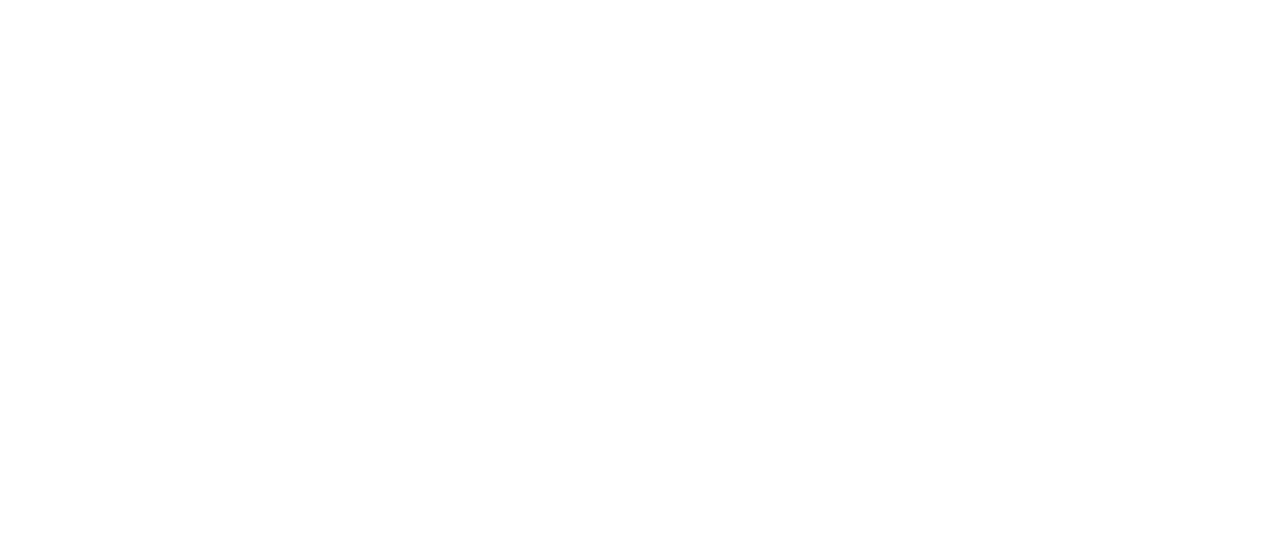
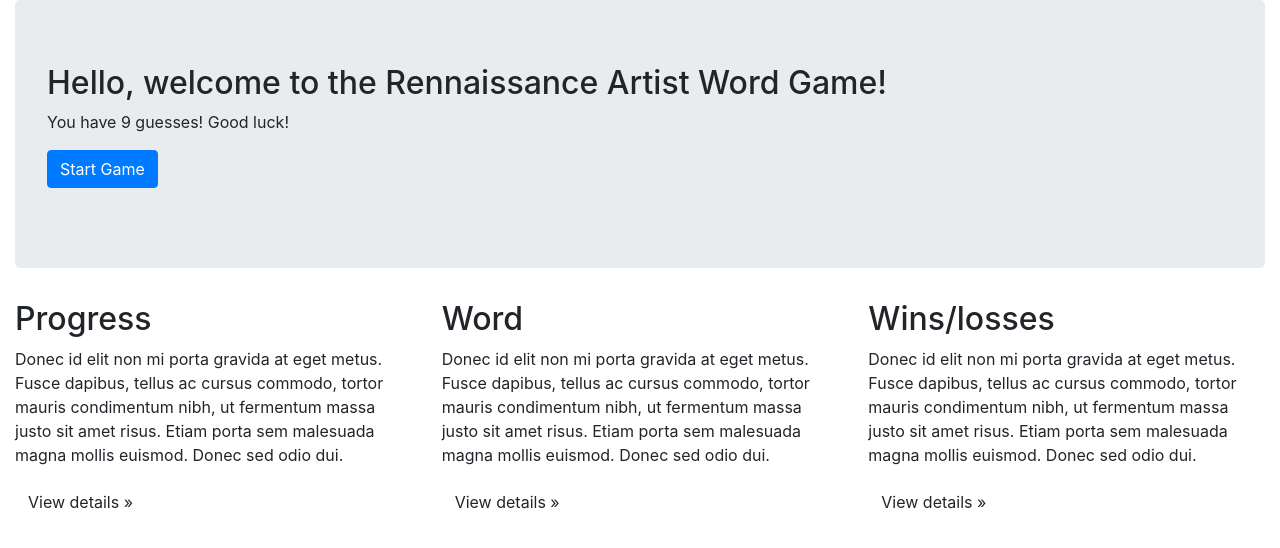
Before and after one commit to kayleighs/word-guess-game, a plain HTML site: page index.html in a window 1280 px wide. Drawn offline with nearby package versions, Linux system fonts and the light colour scheme.

Commit message:
finished functions and started html

```diff
--- a/index.html
+++ b/index.html
@@ -4,9 +4,71 @@
     <meta charset="UTF-8">
     <meta name="viewport" content="width=device-width, initial-scale=1.0">
     <meta http-equiv="X-UA-Compatible" content="ie=edge">
-    <title>Document</title>
+    <title>Word Guess Game</title>
+    <link rel="stylesheet" type=text/css href="style.css">
+    <link rel="stylesheet" href="https://stackpath.bootstrapcdn.com/bootstrap/4.3.1/css/bootstrap.min.css"
+        integrity="sha384-ggOyR0iXCbMQv3Xipma34MD+dH/1fQ784/j6cY/iJTQUOhcWr7x9JvoRxT2MZw1T" crossorigin="anonymous">
+
 </head>
 <body>
+    <div class="container-fluid">
+        <div class="row">
+            <div class="col-md-12">
+                <div class="jumbotron">
+                    <h2>
+                        Hello, welcome to the Rennaissance Artist Word Game!
+                    </h2>
+                    <p>
+                        You have 9 guesses! Good luck!
+                    </p>
+                    <p>
+                        <a class="btn btn-primary btn-large" href="#">Start Game</a>
+                    </p>
+                </div>
+            </div>
+        </div>
+        <div class="row">
+            <div class="col-md-4">
+                <h2>
+                    Progress
+                </h2>
+                <p>
+                    Donec id elit non mi porta gravida at eget metus. Fusce dapibus, tellus ac cursus commodo, tortor mauris
+                    condimentum nibh, ut fermentum massa justo sit amet risus. Etiam porta sem malesuada magna mollis
+                    euismod. Donec sed odio dui.
+                </p>
+                <p>
+                    <a class="btn" href="#">View details »</a>
+                </p>
+            </div>
+            <div class="col-md-4">
+                <h2>
+                    Word
+                </h2>
+                <p>
+                    Donec id elit non mi porta gravida at eget metus. Fusce dapibus, tellus ac cursus commodo, tortor mauris
+                    condimentum nibh, ut fermentum massa justo sit amet risus. Etiam porta sem malesuada magna mollis
+                    euismod. Donec sed odio dui.
+                </p>
+                <p>
+                    <a class="btn" href="#">View details »</a>
+                </p>
+            </div>
+            <div class="col-md-4">
+                <h2>
+                    Wins/losses
+                </h2>
+                <p>
+                    Donec id elit non mi porta gravida at eget metus. Fusce dapibus, tellus ac cursus commodo, tortor mauris
+                    condimentum nibh, ut fermentum massa justo sit amet risus. Etiam porta sem malesuada magna mollis
+                    euismod. Donec sed odio dui.
+                </p>
+                <p>
+                    <a class="btn" href="#">View details »</a>
+                </p>
+            </div>
+        </div>
+    </div>
 
 </body>
 </html>
```
Also changed, not shown: logic.js (+45 -2 lines).
